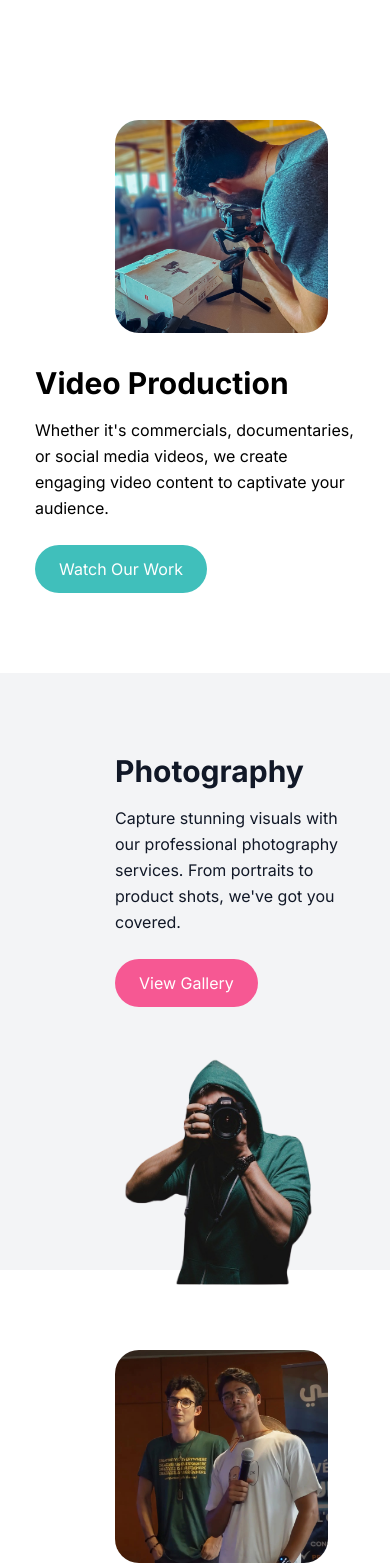
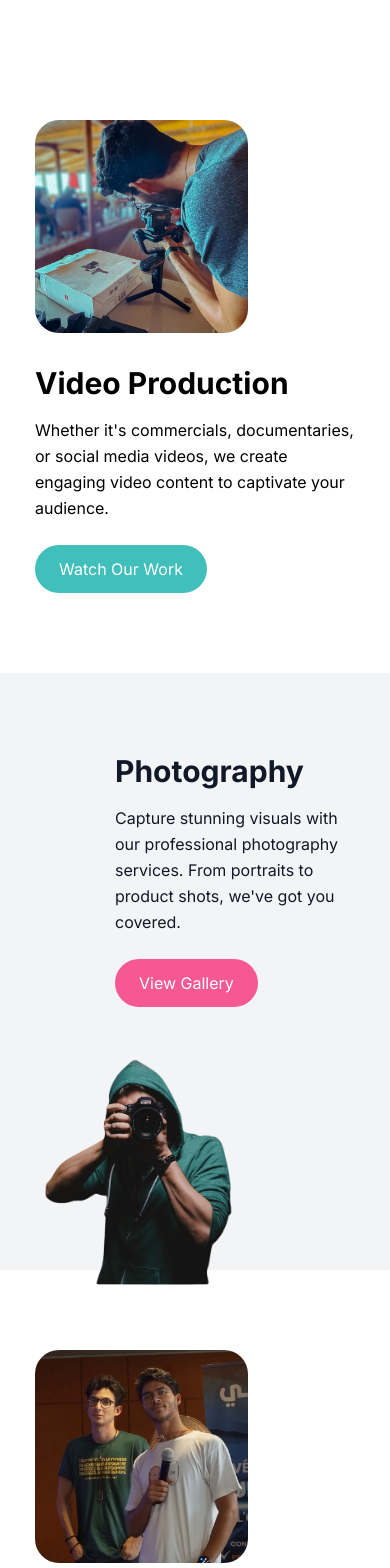
Before and after one commit to dissojak/StoonProd, a Next.js app: page / in a window 390 px wide. Shown: the part 1200-2768 px from the top of the page. Built offline with nearby package versions, Linux system fonts and the light colour scheme.

Commit message:
fix margining of photos

```diff
--- a/src/app/components/ContentCreationSection.js
+++ b/src/app/components/ContentCreationSection.js
@@ -10,7 +10,7 @@ const ContentCreationSection = () => {
             alt="Content Creation"
             width={600}
             height={400}
-            className="w-2/3 h-auto ml-20 rounded-3xl"
+            className="w-2/3 h-auto lg:ml-20 rounded-3xl"
           />
         </div>
         <div className="md:w-1/2 md:pl-10 mt-8 md:mt-0">
--- a/src/app/components/PhotographySection.js
+++ b/src/app/components/PhotographySection.js
@@ -19,7 +19,7 @@ const PhotographySection = () => {
             alt="Photography"
             width={600}
             height={400}
-            className="w-2/3 h-[150%] -mb-28 ml-20"
+            className="w-2/3 h-[150%] -mb-28 lg:ml-20"
           />
         </div>
       </div>
--- a/src/app/components/VideomakingSection.js
+++ b/src/app/components/VideomakingSection.js
@@ -10,7 +10,7 @@ const VideomakingSection = () => {
             alt="Video Production"
             width={600}
             height={400}
-            className="w-2/3 h-auto ml-20 rounded-3xl"
+            className="w-2/3 h-auto lg:ml-20 rounded-3xl"
           />
         </div>
 
--- a/src/app/components/WebDevelopmentSection.js
+++ b/src/app/components/WebDevelopmentSection.js
@@ -19,7 +19,7 @@ const WebDevelopmentSection = () => {
             alt="Web Development"
             width={600}
             height={400}
-            className="w-2/3 h-auto ml-20 rounded-3xl"
+            className="w-2/3 h-auto lg:ml-20 rounded-3xl"
           />
         </div>
       </div>
```
